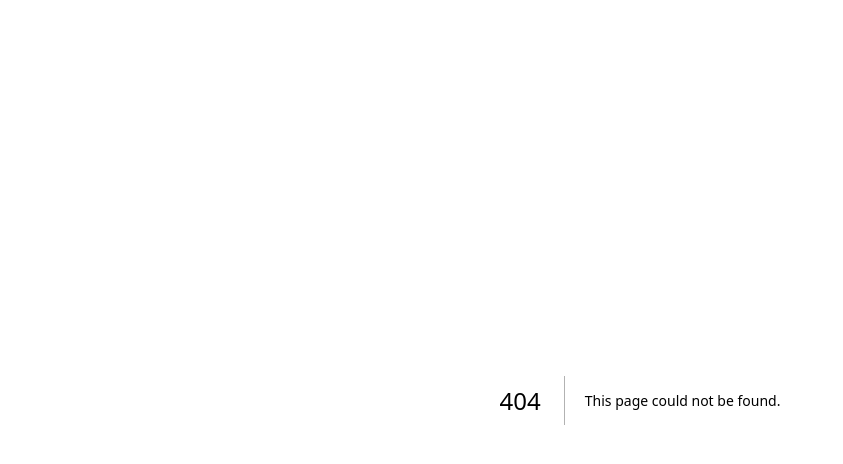
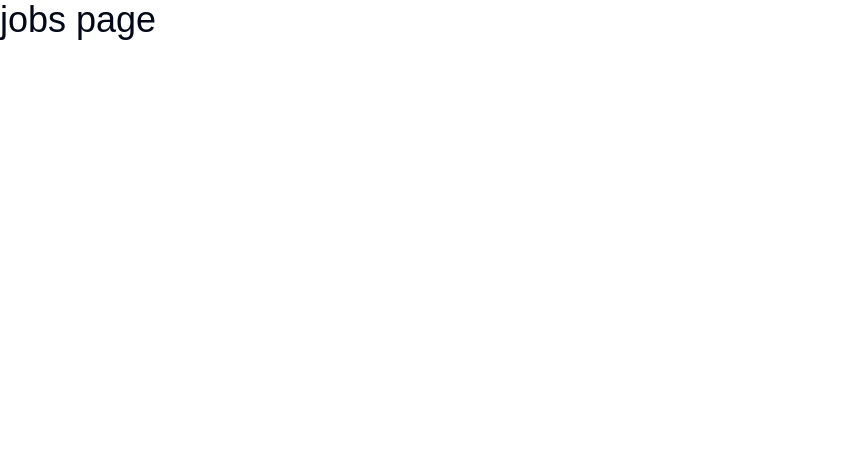
Before and after one commit to ChipLuxury-EWA/nextjs-course-smilga-application-tracker, a Next.js app: page /jobs in a window 1280 px wide. Before the commit this address had no page. Shown: the top 464 px of the page, without its empty margins (0-843 px from the left). Built offline with nearby package versions, Linux system fonts and the light colour scheme.

Commit message:
added basic dashboards pages

```diff
--- /dev/null
+++ b/app/(dashboard)/add-job/page.tsx
@@ -0,0 +1,4 @@
+const AddJobPage = () => {
+  return <h1 className="text-4xl">add jobs </h1>;
+};
+export default AddJobPage;
--- /dev/null
+++ b/app/(dashboard)/jobs/page.tsx
@@ -0,0 +1,4 @@
+const JobsPage = () => {
+  return <h1 className="text-4xl">jobs page</h1>;
+};
+export default JobsPage;
--- /dev/null
+++ b/app/(dashboard)/layout.tsx
@@ -0,0 +1,4 @@
+const layout = ({ children }: {children: React.ReactNode}) => {
+  return <div>{children}</div>;
+};
+export default layout;
--- /dev/null
+++ b/app/(dashboard)/stats/page.tsx
@@ -0,0 +1,4 @@
+const StatsPage = () => {
+  return <h1 className="text-4xl">stats page</h1>;
+};
+export default StatsPage;
```
